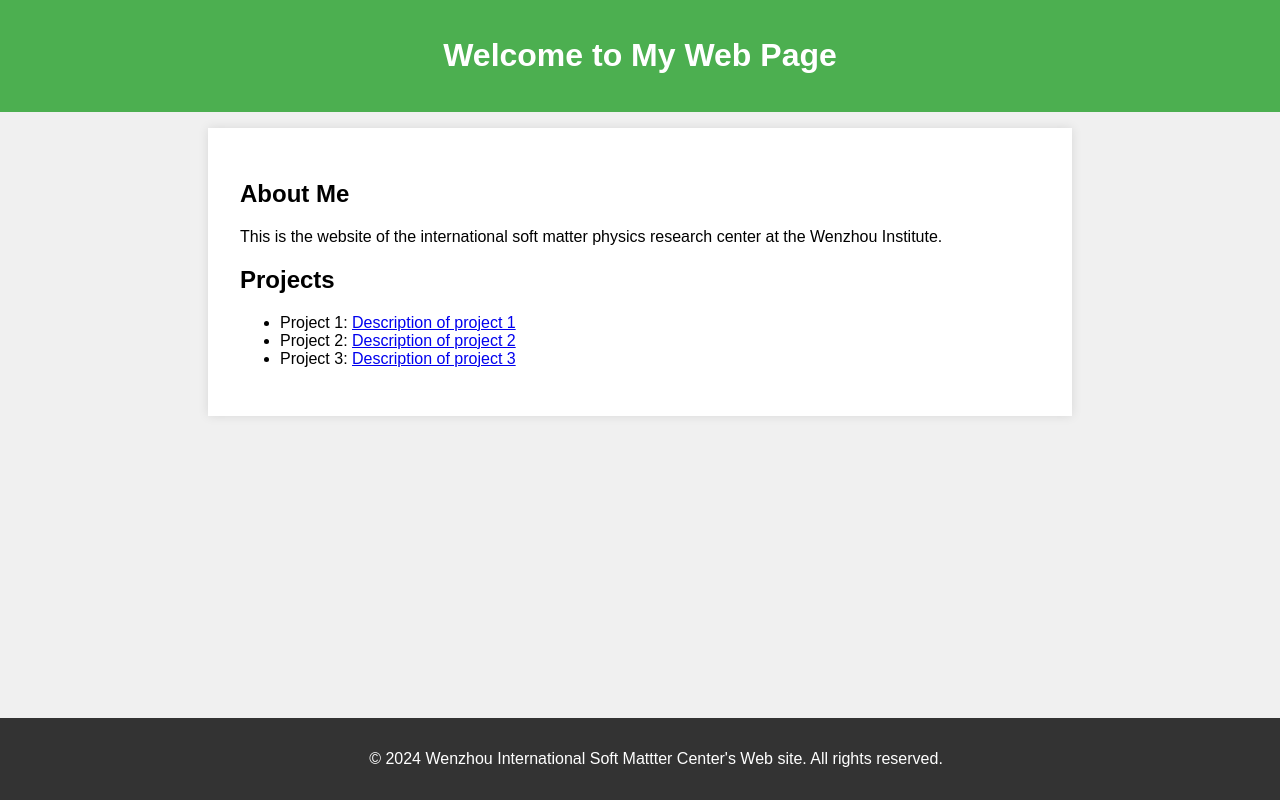
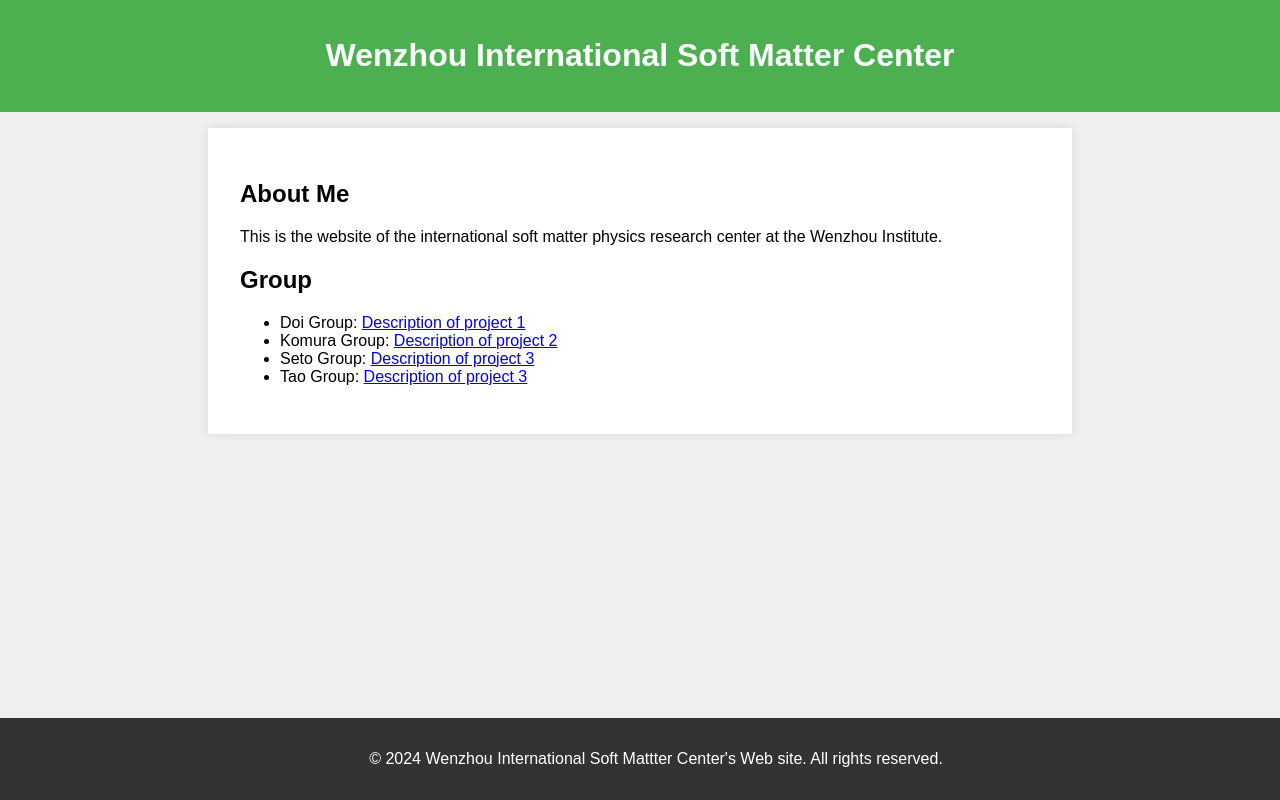
Before and after one commit to ryseto/wism, a plain HTML site: page docs/index.html in a window 1280 px wide. Drawn offline with Linux system fonts and the light colour scheme.

Commit message:
Update index.html

```diff
--- a/docs/index.html
+++ b/docs/index.html
@@ -40,17 +40,18 @@
 </head>
 <body>
     <header>
-        <h1>Welcome to My Web Page</h1>
+        <h1>Wenzhou International Soft Matter Center</h1>
     </header>
     <main>
         <div class="container">
             <h2>About Me</h2>
             <p>This is the website of the international soft matter physics research center at the Wenzhou Institute. </p>
-            <h2>Projects</h2>
+            <h2>Group</h2>
             <ul>
-                <li>Project 1: <a href="#project1">Description of project 1</a></li>
-                <li>Project 2: <a href="#project2">Description of project 2</a></li>
-                <li>Project 3: <a href="#project3">Description of project 3</a></li>
+                <li>Doi Group: <a href="#project1">Description of project 1</a></li>
+                <li>Komura Group: <a href="#project2">Description of project 2</a></li>
+                <li>Seto Group: <a href="#project3">Description of project 3</a></li>
+                <li>Tao Group: <a href="#project3">Description of project 3</a></li>
             </ul>
         </div>
     </main>
```
